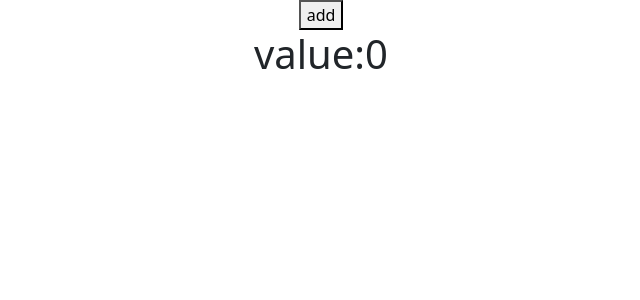
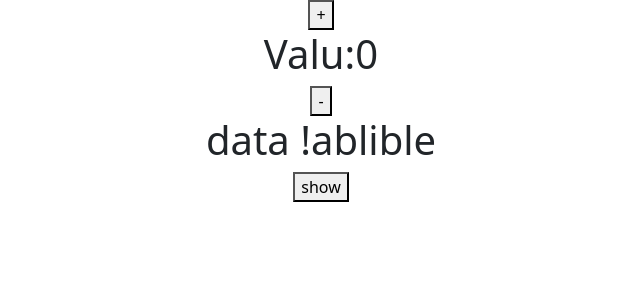
Before and after one commit to Chandrakishortiwari/LearnReact, a React (Create React App) app: page / in a window 1280 px wide. Shown: the top 300 px of the page, without its empty margins (319-959 px from the left). Built offline with nearby package versions, Linux system fonts and the light colour scheme.

Commit message:
work on useReducer

```diff
--- a/src/App.js
+++ b/src/App.js
@@ -12,6 +12,7 @@ import Passobjecttochildcomponent from './component/Passobjecttochildcomponent';
 import Usestatehookusing from './component/Usestatehookusing';
 import Useternaryoprator from './component/Useternaryoprator';
 import Workonuseeffect from './component/Workonuseeffect';
+import WorkonuseReducer from './component/WorkonuseReducer';
 // import Header from './component/Header';
 // import Howusebootstrap from './component/Howusebootstrap';
 // import Learnprops from './component/Learnprops';
@@ -53,7 +54,8 @@ function App() {
 
     {/* <Createatodolist /> */}
 
-    <Workonuseeffect />
+    {/* <Workonuseeffect /> */}
+    <WorkonuseReducer />
 
 
     </div>
--- /dev/null
+++ b/src/component/WorkonuseReducer.jsx
@@ -0,0 +1,39 @@
+
+import React, { useReducer } from 'react'
+
+function WorkonuseReducer() {
+
+    let reducer = (state, action)=>{
+
+            switch(action.type){
+               case "inccrement" : {
+                return{state, val: state.val + 1}
+               }
+               case "Decrrement" : {
+                return{state, val: state.val - 1}
+               }
+               case "hidedata" : {
+                return{state, val2: !state.val2}
+               }
+            }
+
+
+    }
+
+
+    let [setvalu, dispatch] = useReducer(reducer, {val: 0 , val2: false})
+
+  return (
+    <div>
+
+     <button onClick= {()=>{dispatch({type :"inccrement"})}}>+</button>
+     <h1>Valu:{setvalu.val}</h1>
+     <button onClick= {()=>{dispatch({type :"Decrrement"})}}>-</button>
+      {setvalu.val2 ? <h1>data ablible</h1>: <h1>data !ablible</h1>}
+      <button onClick= {()=>{dispatch({type :"hidedata"})}}> {setvalu.val2 ? "hide" :" show"}</button>
+
+    </div>
+  )
+}
+
+export default WorkonuseReducer
```
